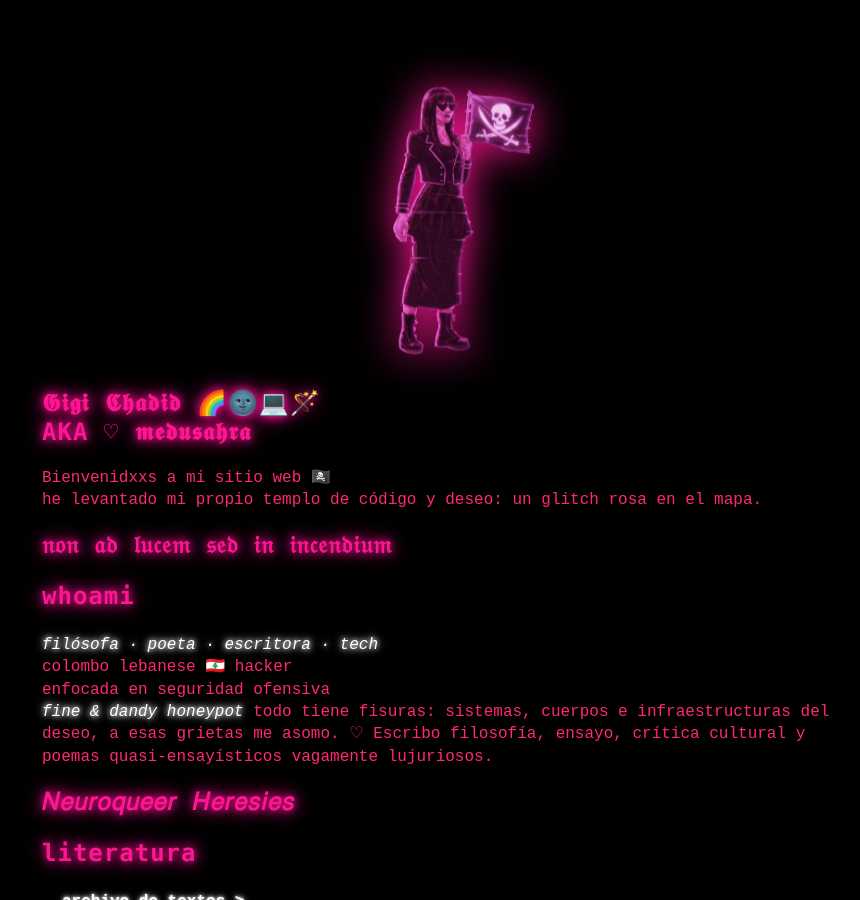
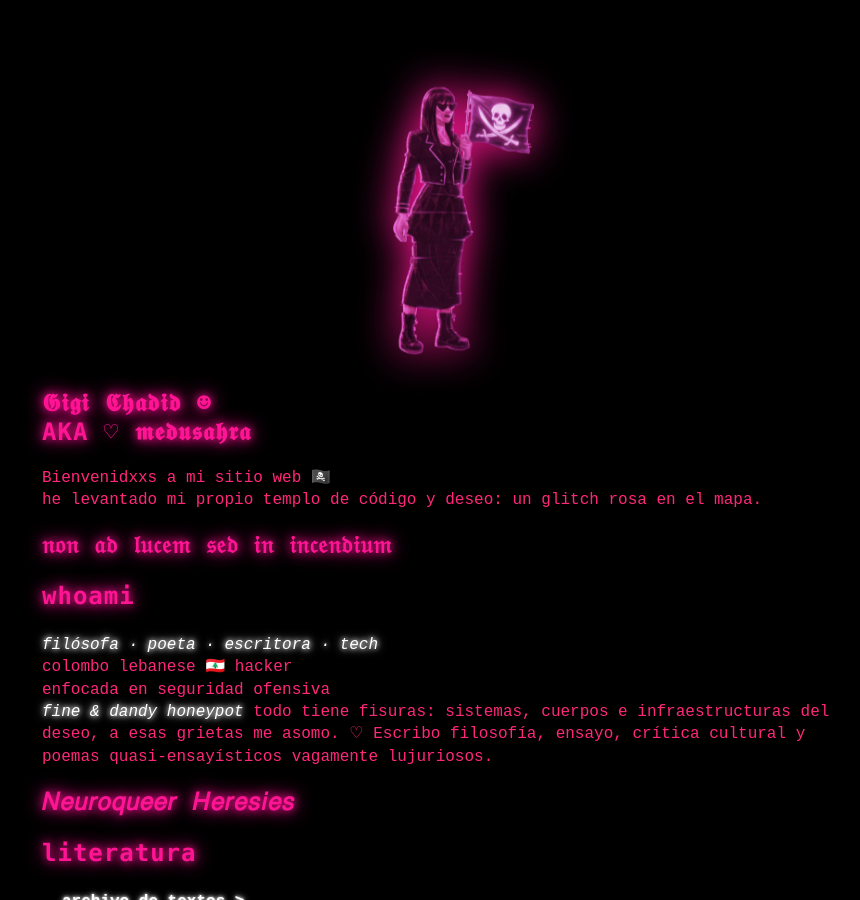
Before and after one commit to medusahra/medusahra.github.io, a Jekyll site: the page built from index.md, in a window 1280 px wide and 900 px high. Shown: the whole window, without its empty margins (198-1058 px from the left). Built offline with Jekyll 4.4.1, drawn with Linux system fonts in a browser that asks for light colours.

```diff
--- a/index.md
+++ b/index.md
@@ -4,7 +4,7 @@ layout: home
 <img src="/assets/logo-small.png" alt="Logo" class="logo-home" style="max-width: 200px; display: block; margin: 80px auto 20px; filter: drop-shadow(0 0 20px #ff1493);">
 
 <h1 style="line-height: 1.2;">
-𝕲𝖎𝖌𝖎 𝕮𝖍𝖆𝖉𝖎𝖉 🌈🌚💻🪄 <br>
+𝕲𝖎𝖌𝖎 𝕮𝖍𝖆𝖉𝖎𝖉 ☻ <br>
 AKA ♡ 𝖒𝖊𝖉𝖚𝖘𝖆𝖍𝖗𝖆
 </h1>
 
```
